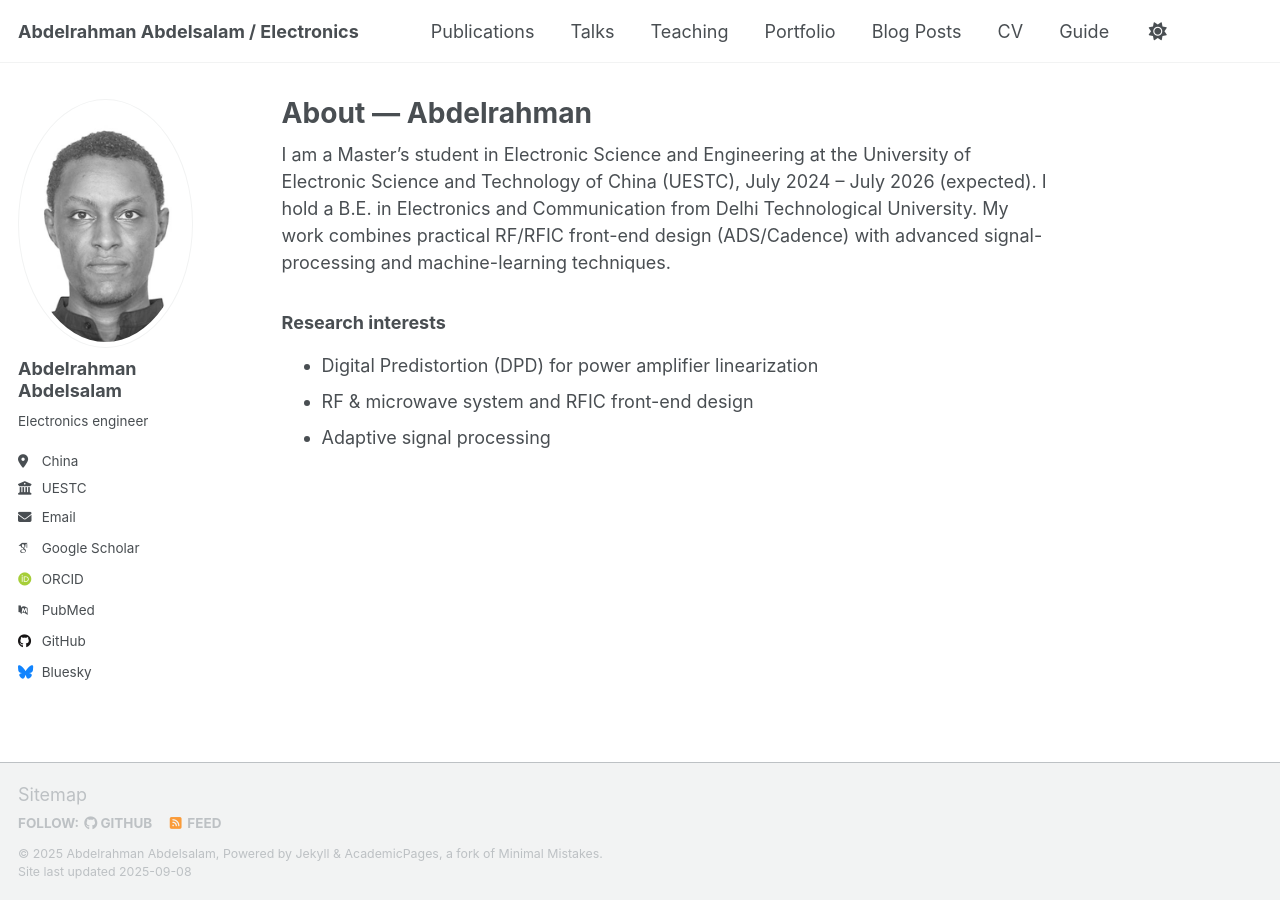
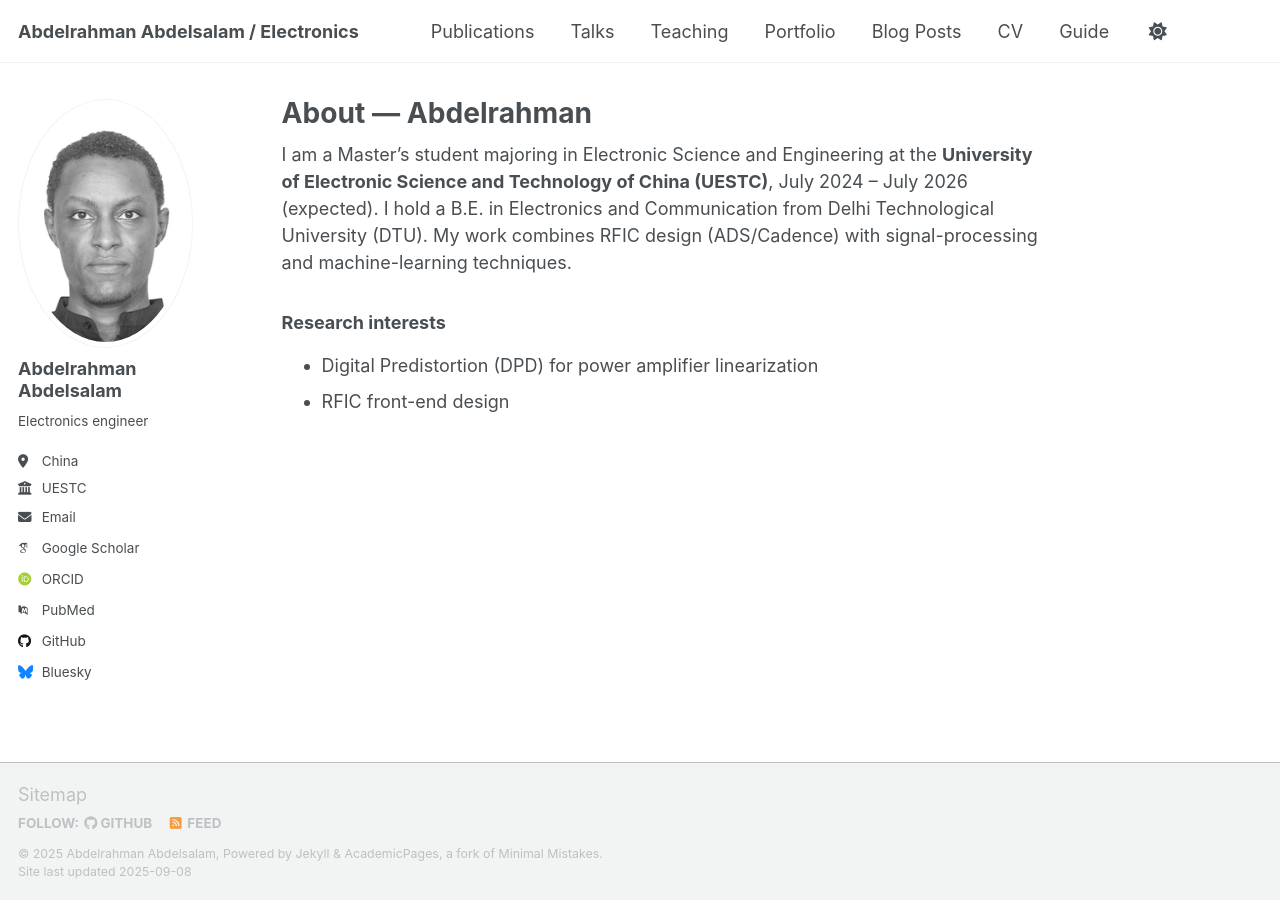
Before and after one commit to abdelrahman-dip/abdelrahmanosman.github.io, a Jekyll site: the page built from _pages/about.md, in a window 1280 px wide. Built offline with Jekyll 4.4.1, drawn with Linux system fonts in a browser that asks for light colours; some web fonts are replaced; a script that is not in the unit is left out.

Commit message:
Update about.md

```diff
--- a/_pages/about.md
+++ b/_pages/about.md
@@ -7,9 +7,8 @@ redirect_from:
   - /about.html
 ---
 
-I am a Master's student in Electronic Science and Engineering at the University of Electronic Science and Technology of China (UESTC), July 2024 – July 2026 (expected). I hold a B.E. in Electronics and Communication from Delhi Technological University. My work combines practical RF/RFIC front-end design (ADS/Cadence) with advanced signal-processing and machine-learning techniques.
+I am a Master's student majoring in Electronic Science and Engineering at the **University of Electronic Science and Technology of China (UESTC)**, July 2024 – July 2026 (expected). I hold a B.E. in Electronics and Communication from Delhi Technological University (DTU). My work combines RFIC design (ADS/Cadence) with signal-processing and machine-learning techniques.
 
 ### Research interests
 - Digital Predistortion (DPD) for power amplifier linearization
-- RF & microwave system and RFIC front-end design
-- Adaptive signal processing
+- RFIC front-end design
```
